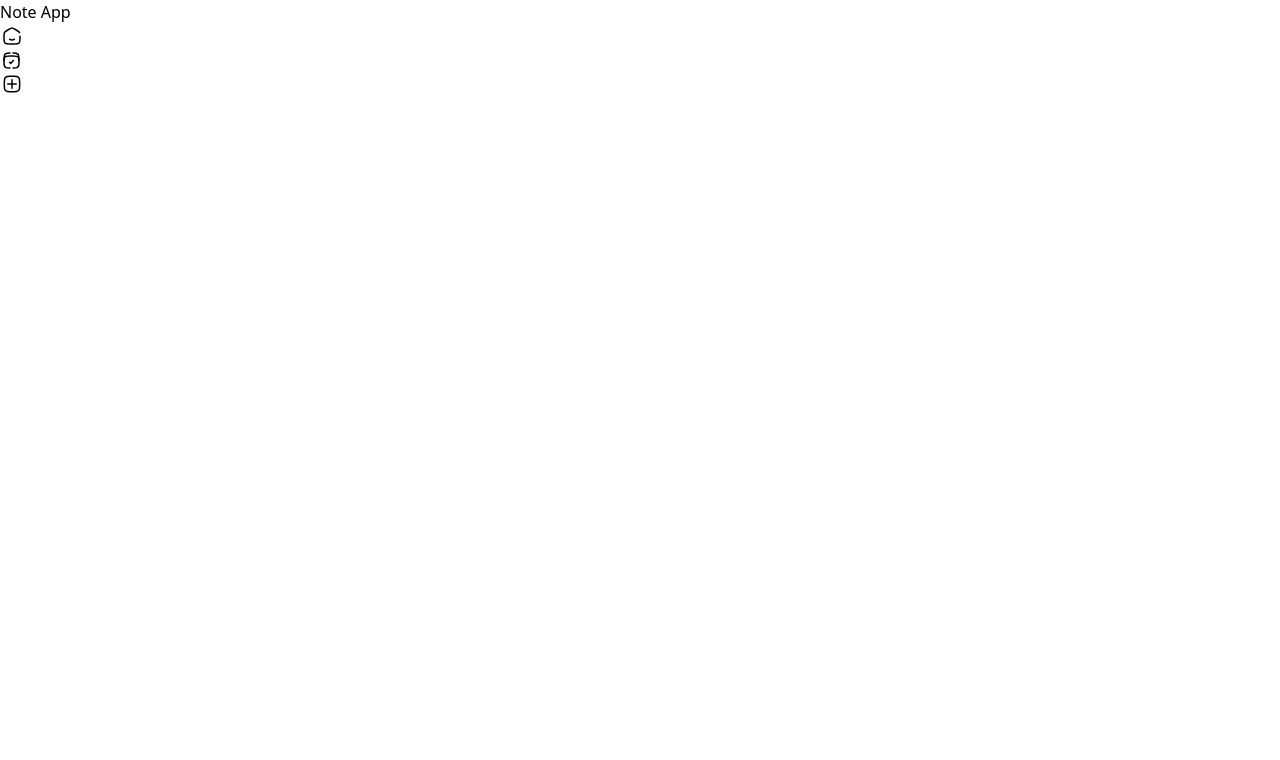
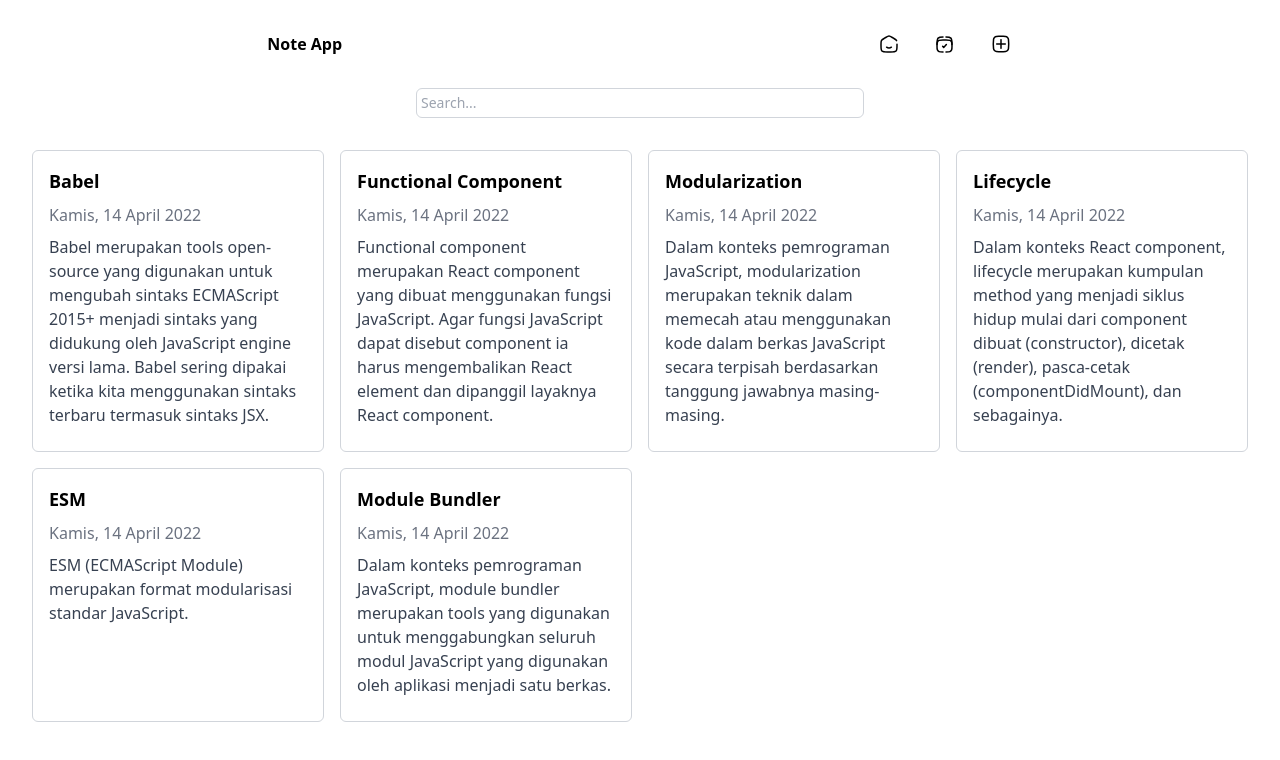
Before and after one commit to NallDev/note-web-react, a React (Vite) app: page / in a window 1280 px wide. Shown: the top 760 px of the page. Built offline with nearby package versions, Linux system fonts and the light colour scheme.

Commit message:
ADD : react router

```diff
--- a/src/App.jsx
+++ b/src/App.jsx
@@ -1,8 +1,9 @@
 import React from "react"
-import { NoteForm } from "./components/note_form"
-import { SearchBar } from "./components/search_bar"
-import { NoteList } from "./components/note_llist"
+import { Route, Routes } from "react-router-dom"
 import Navigation from "./components/Navigation"
+import Home from "./pages/home"
+import Archive from "./pages/Archive"
+import Detail from "./pages/Detail"
 
 // class App extends React.Component {
 //     constructor(props) {
@@ -105,10 +106,17 @@ import Navigation from "./components/Navigation"
 function App() {
     return (
         <>
-            <header>
-                <h1>Note App</h1>
+            <header className="flex flex-row justify-around mt-8">
+                <h1 className="font-black ">Note App</h1>
                 <Navigation />
             </header>
+            <main>
+                <Routes>
+                    <Route path="/" element={<Home />} />
+                    <Route path="/archive" element={<Archive />} />
+                    <Route path="/detail/:id" element={<Detail />} />
+                </Routes>
+            </main>
         </>
     )
 }
--- a/src/components/Navigation.jsx
+++ b/src/components/Navigation.jsx
@@ -4,7 +4,7 @@ import { Link } from "react-router-dom"
 function Navigation() {
     return (
         <nav>
-            <ul>
+            <ul className="flex flex-row space-x-8">
                 <li>
                     <Link to="/">
                         <img src="/images/home.svg" alt="home" />
--- a/src/components/note_card.jsx
+++ b/src/components/note_card.jsx
@@ -1,21 +1,15 @@
 import React from "react"
-import { Button } from "./button"
 import { showFormattedDate } from "../utils"
+import { Link } from "react-router-dom"
 
-export const NoteCard = ({ title, date, description, archived, onDelete, onArchive }) => (
-    <div className="border border-gray-300 rounded-md p-4 flex flex-col h-full">
-        <div className="flex-grow">
-            <h3 className="text-lg font-bold mb-2 text-black break-words">{title}</h3>
-            <p className="text-base mb-2 text-gray-500 break-words">{showFormattedDate(date)}</p>
-            <p className="text-base mb-2 text-gray-700 break-words">{description}</p>
+export const NoteCard = ({ id, title, date, description }) => (
+    <Link to={`/detail/${id}`}>
+        <div className="border border-gray-300 rounded-md p-4 flex flex-col h-full hover:bg-slate-200">
+            <div className="flex-grow">
+                <h3 className="text-lg font-bold mb-2 text-black break-words">{title}</h3>
+                <p className="text-base mb-2 text-gray-500 break-words">{showFormattedDate(date)}</p>
+                <p className="text-base mb-2 text-gray-700 break-words">{description}</p>
+            </div>
         </div>
-        <div className="flex gap-2 mt-2">
-            <Button variant="delete" onClick={onDelete}>
-                Delete
-            </Button>
-            <Button variant="archive" onClick={onArchive}>
-                {archived ? "Unarchive" : "Archive"}
-            </Button>
-        </div>
-    </div>
+    </Link>
 )
--- a/src/components/note_llist.jsx
+++ b/src/components/note_llist.jsx
@@ -3,14 +3,15 @@ import { NoteCard } from "./note_card"
 
 export const NoteList = ({ notes, onDelete, onArchive }) => {
     if (!notes || notes.length === 0) {
-        return <p className="text-gray-700">Empty</p>
+        return <p className="text-gray-700 mt-8">Empty</p>
     }
 
     return (
-        <div className="w-full grid grid-cols-1 sm:grid-cols-2 md:grid-cols-4 gap-4">
+        <div className="w-full grid grid-cols-1 sm:grid-cols-2 md:grid-cols-4 gap-4 mt-8">
             {notes.map((note) => (
                 <NoteCard
                     key={note.id}
+                    id={note.id}
                     title={note.title}
                     date={note.createdAt}
                     description={note.body}
--- /dev/null
+++ b/src/pages/Archive.jsx
@@ -0,0 +1,43 @@
+import React from "react"
+import { SearchBar } from "../components/search_bar"
+import { NoteList } from "../components/note_llist"
+import { useSearchParams } from "react-router-dom"
+import { getArchivedNotes } from "../utils/local-data"
+
+function ArchivePageWrapper() {
+    const [searchParams, setSearchParams] = useSearchParams()
+    const query = searchParams.get("query") || ""
+
+    function changeQueryParams(newQuery) {
+        setSearchParams({ query: newQuery })
+    }
+
+    return <Archive defaultQuery={query} onQueryChange={changeQueryParams} />
+}
+
+class Archive extends React.Component {
+    constructor(props) {
+        super(props)
+        this.state = {
+            notes: getArchivedNotes(),
+            query: props.defaultQuery,
+        }
+    }
+
+    onQueryChangeEventHandler = (event) => {
+        const newQuery = event.target.value
+        this.setState({ query: newQuery })
+        this.props.onQueryChange(newQuery)
+    }
+
+    render() {
+        return (
+            <div className="flex flex-col items-center justify-center p-8">
+                <SearchBar onQueryChange={this.onQueryChangeEventHandler} query={this.state.query} />
+                <NoteList notes={this.state.notes.filter((note) => note.title.toLocaleLowerCase().includes(this.state.query.toLowerCase()))} />
+            </div>
+        )
+    }
+}
+
+export default ArchivePageWrapper
--- /dev/null
+++ b/src/pages/Detail.jsx
@@ -0,0 +1,56 @@
+import React from "react"
+import { showFormattedDate } from "../utils"
+import { getNote } from "../utils/local-data"
+import { useParams } from "react-router-dom"
+import { Button } from "../components/button"
+
+function DetailPageWrapper() {
+    const { id } = useParams()
+
+    return <Detail id={id} />
+}
+
+class Detail extends React.Component {
+    constructor(props) {
+        super(props)
+        this.state = {
+            note: getNote(props.id),
+        }
+
+        this.onDeleteHandler = this.onDeleteHandler.bind(this)
+        this.onArchiveHandler = this.onArchiveHandler.bind(this)
+    }
+
+    onDeleteHandler(id) {
+        const notes = this.state.notes.filter((note) => note.id !== id)
+        this.setState({ notes })
+    }
+
+    onArchiveHandler(id) {
+        this.setState((prevState) => ({
+            notes: prevState.notes.map((note) => (note.id === id ? { ...note, archived: !note.archived } : note)),
+        }))
+    }
+
+    render() {
+        return (
+            <div className="border border-gray-300 rounded-md p-4 flex flex-col h-full">
+                <div className="flex-grow">
+                    <h3 className="text-lg font-bold mb-2 text-black break-words">{this.state.note.title}</h3>
+                    <p className="text-base mb-2 text-gray-500 break-words">{showFormattedDate(this.state.note.createdAt)}</p>
+                    <p className="text-base mb-2 text-gray-700 break-words">{this.state.note.body}</p>
+                </div>
+                <div className="flex gap-2 mt-2">
+                    <Button variant="delete" onClick={this.onDeleteHandler}>
+                        Delete
+                    </Button>
+                    <Button variant="archive" onClick={this.onArchiveHandler}>
+                        {this.state.note.archived ? "Unarchive" : "Archive"}
+                    </Button>
+                </div>
+            </div>
+        )
+    }
+}
+
+export default DetailPageWrapper
--- /dev/null
+++ b/src/pages/Home.jsx
@@ -0,0 +1,43 @@
+import React from "react"
+import { SearchBar } from "../components/search_bar"
+import { NoteList } from "../components/note_llist"
+import { getActiveNotes } from "../utils/local-data"
+import { useSearchParams } from "react-router-dom"
+
+function HomePageWrapper() {
+    const [searchParams, setSearchParams] = useSearchParams()
+    const query = searchParams.get("query") || ""
+
+    function changeQueryParams(newQuery) {
+        setSearchParams({ query: newQuery })
+    }
+
+    return <Home defaultQuery={query} onQueryChange={changeQueryParams} />
+}
+
+class Home extends React.Component {
+    constructor(props) {
+        super(props)
+        this.state = {
+            notes: getActiveNotes(),
+            query: props.defaultQuery,
+        }
+    }
+
+    onQueryChangeEventHandler = (event) => {
+        const newQuery = event.target.value
+        this.setState({ query: newQuery })
+        this.props.onQueryChange(newQuery)
+    }
+
+    render() {
+        return (
+            <div className="flex flex-col items-center justify-center p-8">
+                <SearchBar onQueryChange={this.onQueryChangeEventHandler} query={this.state.query} />
+                <NoteList notes={this.state.notes.filter((note) => note.title.toLowerCase().includes(this.state.query.toLowerCase()))} />
+            </div>
+        )
+    }
+}
+
+export default HomePageWrapper
```
